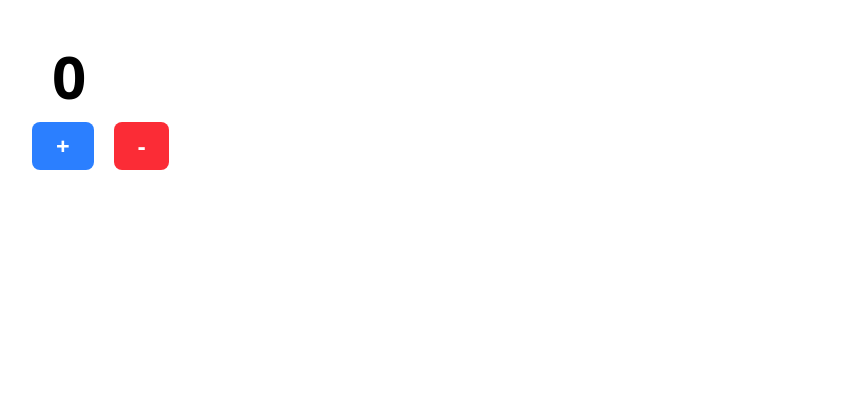
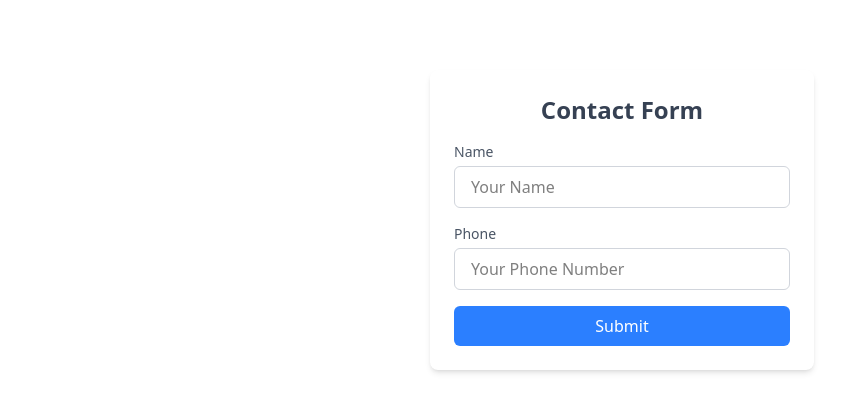
Before and after one commit to mostakinahmed/react-starter-kit, a React (Vite) app: page / in a window 1280 px wide. Shown: the top 412 px of the page, without its empty margins (18-861 px from the left). Built offline with nearby package versions, Linux system fonts and the light colour scheme.

Commit message:
form manage

```diff
--- a/src/App.jsx
+++ b/src/App.jsx
@@ -1,30 +1,77 @@
 import { React, useState } from "react";
 
 function App() {
-  //const data = 10;
+  const [userName, setUserName] = useState("");
+  const [userPhone, setUserPhone] = useState("");
 
-  let [data, setData] = useState(0);
-  let a = 45;
+  // const onSubmit = (e) => {
+  //   e.preventDefault();
+
+  //   setUserName("");
+  //   console.log("Form submitted");
+  // };
 
   return (
     <div>
-      <h1 className="font-bold px-10 py-4 text-6xl">{data}</h1>
-      <button
-        className="bg-blue-500 mr-5 ml-5 text-white py-2 px-6 rounded-lg font-semibold text-lg transition-all duration-300 hover:bg-blue-600 focus:outline-none focus:ring-2 focus:ring-blue-400 active:bg-blue-700"
-        onClick={() => {
-          setData((data += 10));
+      <form
+        onSubmit={(e) => {
+          e.preventDefault();
+          const name = e.target.name.value;
+          const phone = e.target.phone.value;
+          console.log("User Name: ", name + " User Phone: ", phone);
+
+          setUserName("");
+          setUserPhone("");
         }}
+        className="bg-white p-6 rounded-lg shadow-md w-full max-w-sm space-y-4 flex flex-col mx-auto mt-10"
       >
-        <span className="text-2xl">+</span>
-      </button>
-      <button
-        className="bg-red-500 text-white py-2 px-6 rounded-lg font-semibold text-lg transition-all duration-300 hover:bg-red-600 focus:outline-none focus:ring-2 focus:ring-red-400 active:bg-red-700"
-        onClick={() => {
-          setData((data -= 10));
-        }}
-      >
-        <span className="text-2xl">-</span>
-      </button>
+        <h2 className="text-2xl font-semibold text-gray-700 text-center">
+          Contact Form
+        </h2>
+
+        <div>
+          <label className="block text-sm font-medium text-gray-600 mb-1">
+            Name
+          </label>
+          <input
+            type="text"
+            value={userName}
+            onChange={(e) => {
+              const data = e.target.value;
+              setUserName(data);
+              console.log(data);
+            }}
+            id="name"
+            name="name"
+            placeholder="Your Name"
+            className="w-full px-4 py-2 border border-gray-300 rounded-md focus:outline-none focus:ring-2 focus:ring-blue-400"
+          />
+        </div>
+
+        <div>
+          <label className="block text-sm font-medium text-gray-600 mb-1">
+            Phone
+          </label>
+          <input
+            type="tel"
+            value={userPhone}
+            onChange={(e) => {
+              const data = e.target.value;
+              setUserPhone(data);
+            }}
+            id="phone"
+            name="phone"
+            placeholder="Your Phone Number"
+            className="w-full px-4 py-2 border border-gray-300 rounded-md focus:outline-none focus:ring-2 focus:ring-blue-400"
+          />
+        </div>
+
+        <div>
+          <button className="w-full bg-blue-500 text-white py-2 px-4 rounded-md hover:bg-blue-600 transition duration-300">
+            Submit
+          </button>
+        </div>
+      </form>
     </div>
   );
 }
```
